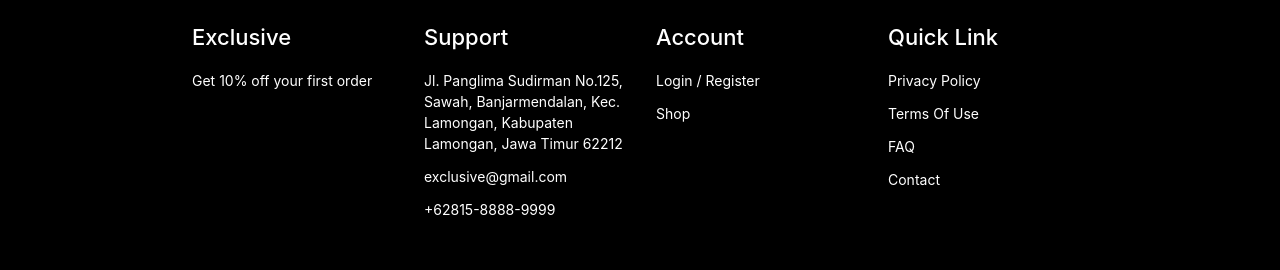
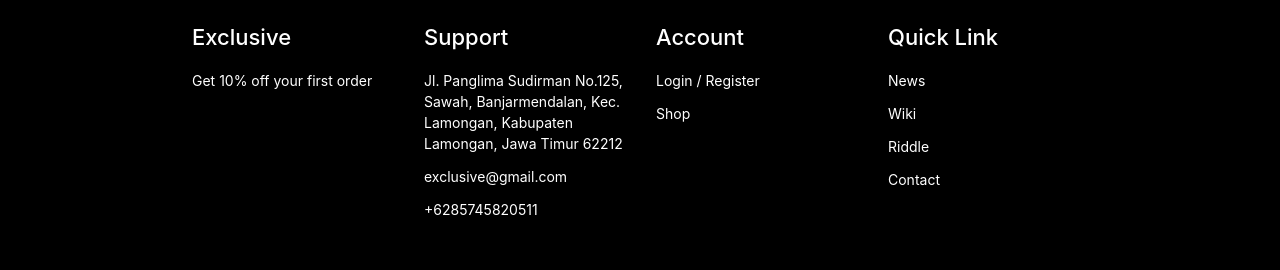
Before and after one commit to ILooL21/Detective-Den-Conan-Merch-Shop, a React (Vite) app in the folder client/: page / in a window 1280 px wide. Shown: the part 1684-1954 px from the top of the page. Built offline with nearby package versions, Linux system fonts and the light colour scheme; no server answers.

Commit message:
update footer v0.3

```diff
--- a/client/src/components/Footer.jsx
+++ b/client/src/components/Footer.jsx
@@ -16,7 +16,8 @@ const FooterComponent = () => {
           justifyContent: "center",
           height: "300px",
           backgroundColor: "#000",
-        }}>
+        }}
+      >
         <div className="footer-container">
           <div className="footer-links">
             <h1>Exclusive</h1>
@@ -24,9 +25,12 @@ const FooterComponent = () => {
           </div>
           <div className="footer-links">
             <h1>Support</h1>
-            <a href="">Jl. Panglima Sudirman No.125, Sawah, Banjarmendalan, Kec. Lamongan, Kabupaten Lamongan, Jawa Timur 62212</a>
-            <a href="">exclusive@gmail.com</a>
-            <a href="">+62815-8888-9999</a>
+            <a target="blank" href="https://www.google.com/maps/place/Politeknik+Elektronika+Negeri+Surabaya+(PENS)+PSDKU+Lamongan/@-7.1160776,112.4286083,18z/data=!4m6!3m5!1s0x2e77fb5639db7bbf:0x38f9dbc7075722fa!8m2!3d-7.1155235!4d112.4278539!16s%2Fg%2F11nnphycp8?entry=ttu">
+              Jl. Panglima Sudirman No.125, Sawah, Banjarmendalan, Kec.
+              Lamongan, Kabupaten Lamongan, Jawa Timur 62212
+            </a>
+            <a target="blank" href="https://pens.ac.id">exclusive@gmail.com</a>
+            <a target="blank" href="https://wa.me/6285745820511">+6285745820511</a>
           </div>
           <div className="footer-links">
             <h1>Account</h1>
@@ -45,9 +49,9 @@ const FooterComponent = () => {
           </div>
           <div className="footer-links">
             <h1>Quick Link</h1>
-            <a href="">Privacy Policy</a>
-            <a href="">Terms Of Use</a>
-            <a href="">FAQ</a>
+            <a href="/news">News</a>
+            <a href="/wiki">Wiki</a>
+            <a href="/riddle">Riddle</a>
             <a href="/contact">Contact</a>
           </div>
         </div>
@@ -60,7 +64,8 @@ const FooterComponent = () => {
           height: "60px",
           backgroundColor: "#000",
           borderTop: "1px solid #444",
-        }}>
+        }}
+      >
         <div className="footer-cr">
           <a>© Copyright 2024. All right reserved</a>
         </div>
```
